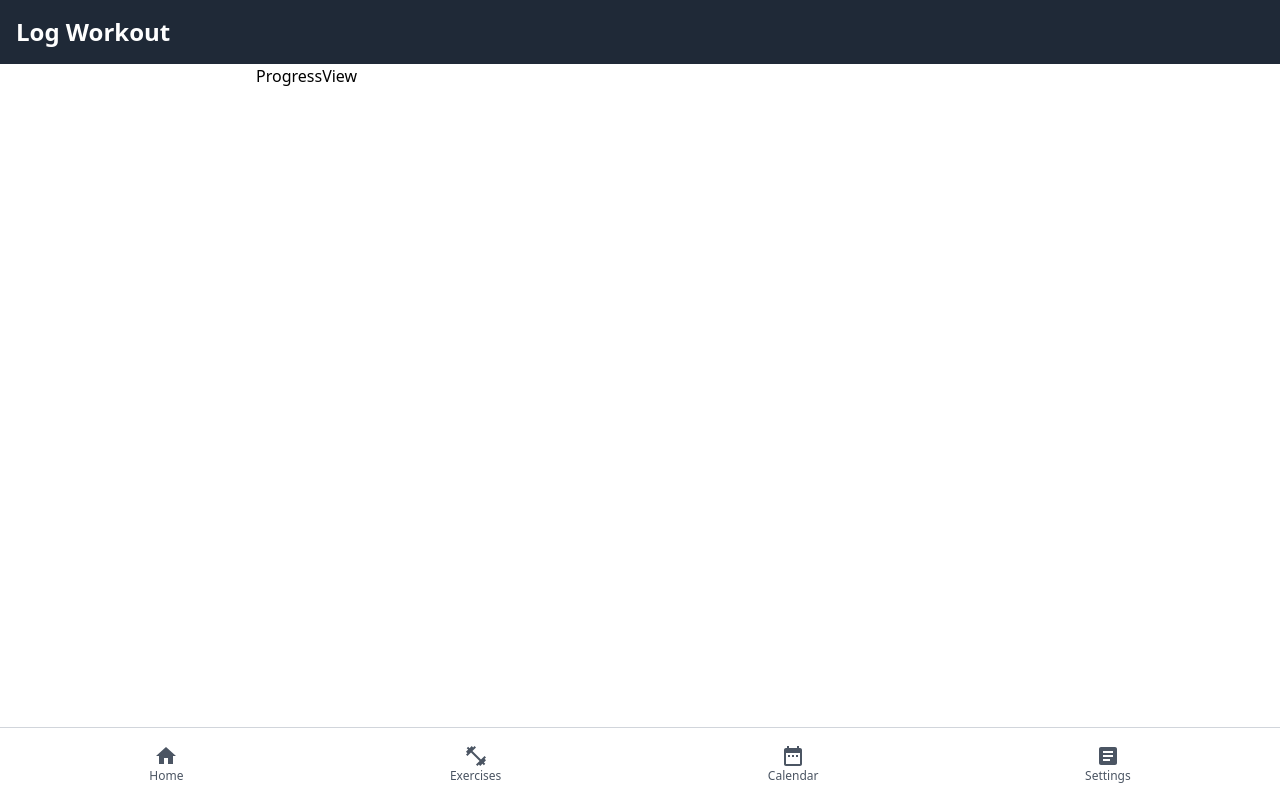
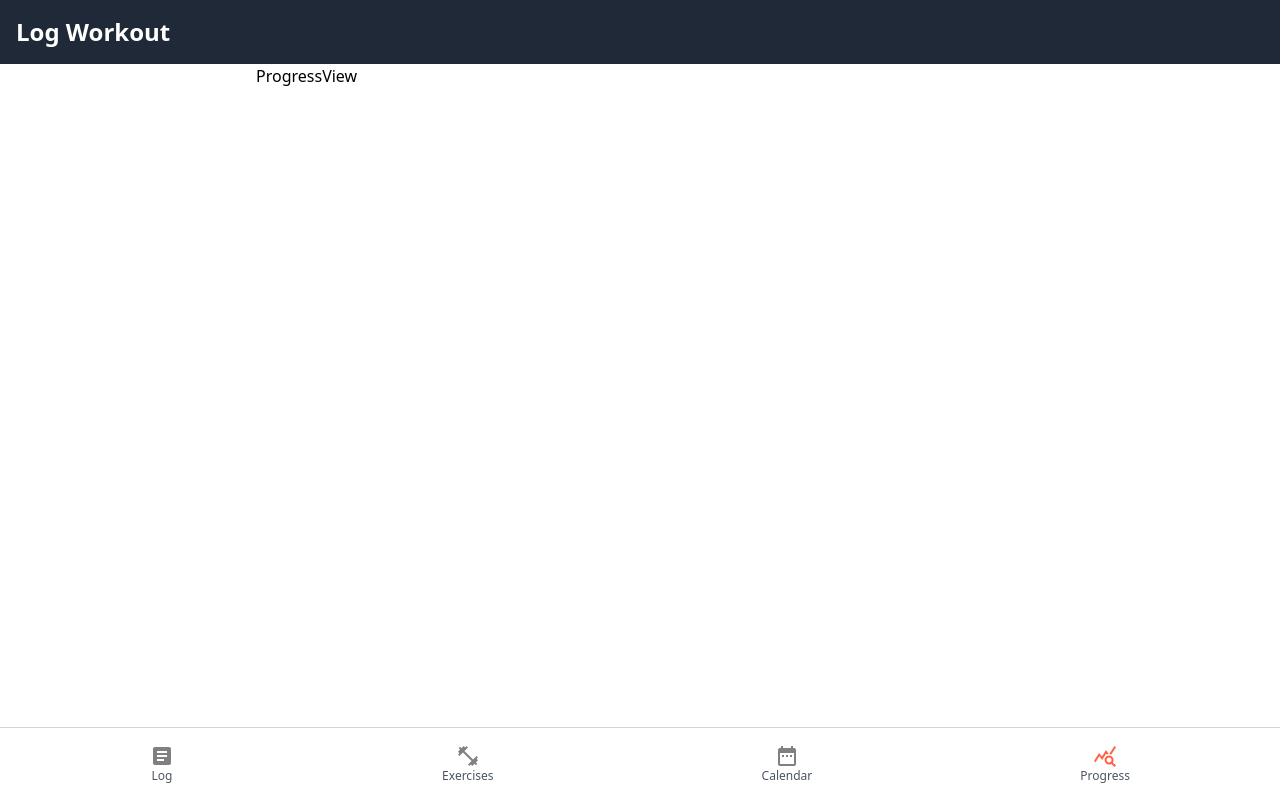
Before and after one commit to mosh1331/workout-supe, a React (Vite) app: page /progress in a window 1280 px wide. Built offline with nearby package versions, Linux system fonts and the light colour scheme.

Commit message:
tab style fix

```diff
--- a/src/components/BottomTabNav.jsx
+++ b/src/components/BottomTabNav.jsx
@@ -1,30 +1,52 @@
 import React from 'react';
-import { Link } from 'react-router-dom'; // Make sure to install 'react-router-dom'
+import { Link, NavLink } from 'react-router-dom'; // Make sure to install 'react-router-dom'
 import MenuIcon from '@mui/icons-material/Menu';
 import HomeIcon from '@mui/icons-material/Home';
 import FitnessCenterIcon from '@mui/icons-material/FitnessCenter';
 import ArticleIcon from '@mui/icons-material/Article';
+import DateRangeIcon from '@mui/icons-material/DateRange';
+import QueryStatsIcon from '@mui/icons-material/QueryStats';
 
-import DateRangeIcon from '@mui/icons-material/DateRange';
 const BottomTabNavigation = () => {
     return (
         <nav className="fixed bottom-0 left-0 w-full bg-white border-t border-gray-300 p-4 flex justify-around items-center">
-      <Link to="/" className="flex flex-col items-center text-gray-600">
-        <HomeIcon size={24} />
-        <span className="text-xs">Home</span>
-      </Link>
-      <Link to="/add-exercises" className="flex flex-col items-center text-gray-600">
-        <FitnessCenterIcon size={24} />
+
+            <NavLink to="/">
+                {({ isActive, isPending, isTransitioning }) => (
+                    <div className="flex flex-col items-center text-gray-600">
+                        <ArticleIcon style={{color:isActive ? 'tomato':'grey'}} size={24} />
+                        <span className="text-xs">Log</span>
+                    </div>
+
+                )}
+            </NavLink>
+            <NavLink to="/add-exercises">
+                {({ isActive, isPending, isTransitioning }) => (
+                    <div className="flex flex-col items-center text-gray-600">
+                        <FitnessCenterIcon style={{color:isActive ? 'tomato':'grey'}} size={24} />
                         <span className="text-xs">Exercises</span>
-      </Link>
-      <Link to="/calender-view" className="flex flex-col items-center text-gray-600">
-        <DateRangeIcon size={24} />
+                    </div>
+
+                )}
+            </NavLink>
+            <NavLink to="/calender-view">
+                {({ isActive, isPending, isTransitioning }) => (
+                    <div className="flex flex-col items-center text-gray-600">
+                        <DateRangeIcon style={{color:isActive ? 'tomato':'grey'}} size={24} />
                         <span className="text-xs">Calendar</span>
-      </Link>
-      <Link to="/progress" className="flex flex-col items-center text-gray-600">
-        <ArticleIcon size={24} />
-        <span className="text-xs">Settings</span>
-      </Link>
+                    </div>
+
+                )}
+            </NavLink>
+            <NavLink to="/progress">
+                {({ isActive, isPending, isTransitioning }) => (
+                    <div className="flex flex-col items-center text-gray-600">
+                        <QueryStatsIcon style={{color:isActive ? 'tomato':'grey'}} size={24} />
+                        <span className="text-xs">Progress</span>
+                    </div>
+
+                )}
+            </NavLink>
         </nav>
     );
 };
```
Lines whose indentation alone changed are shown as unchanged.
